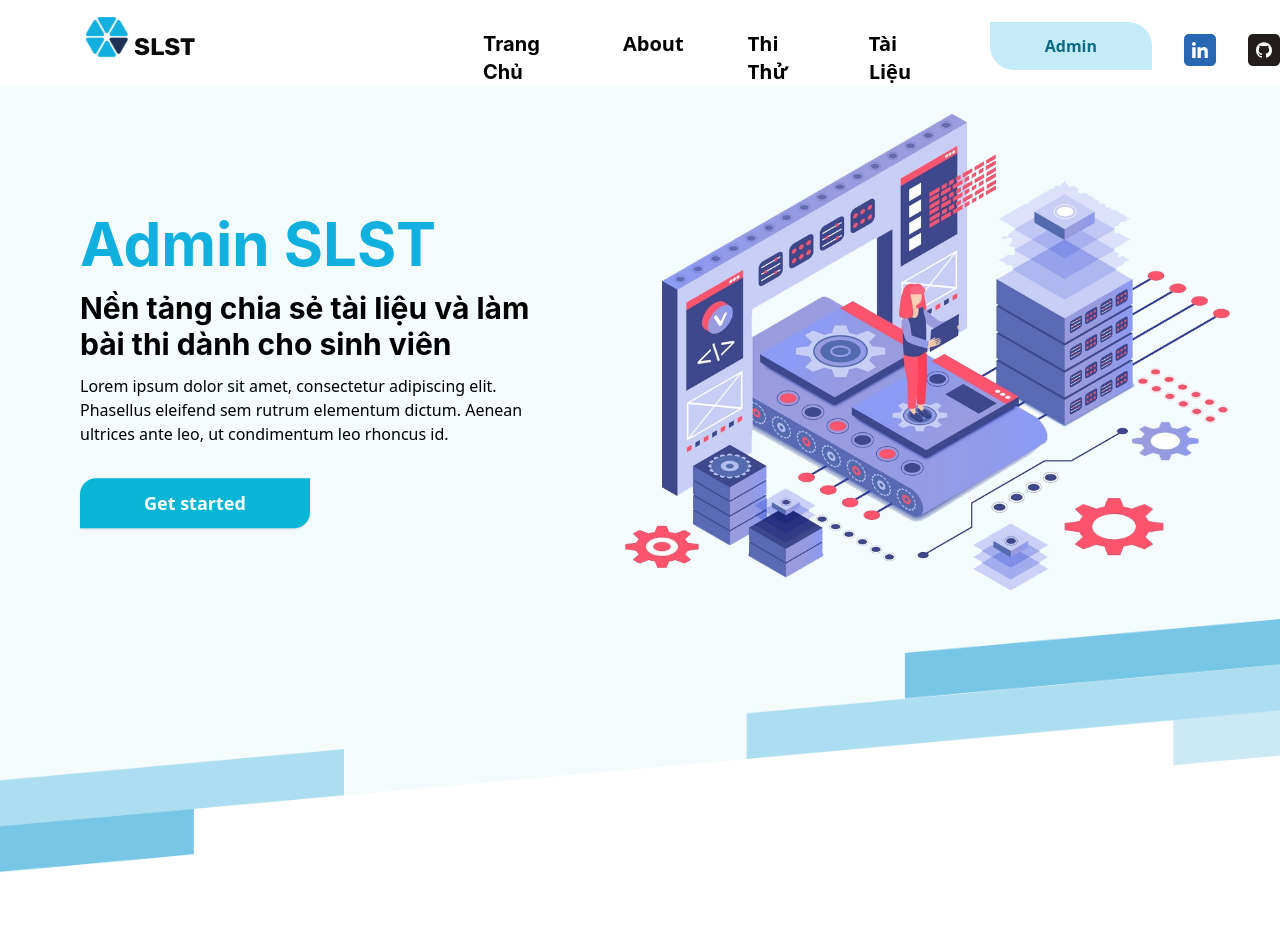
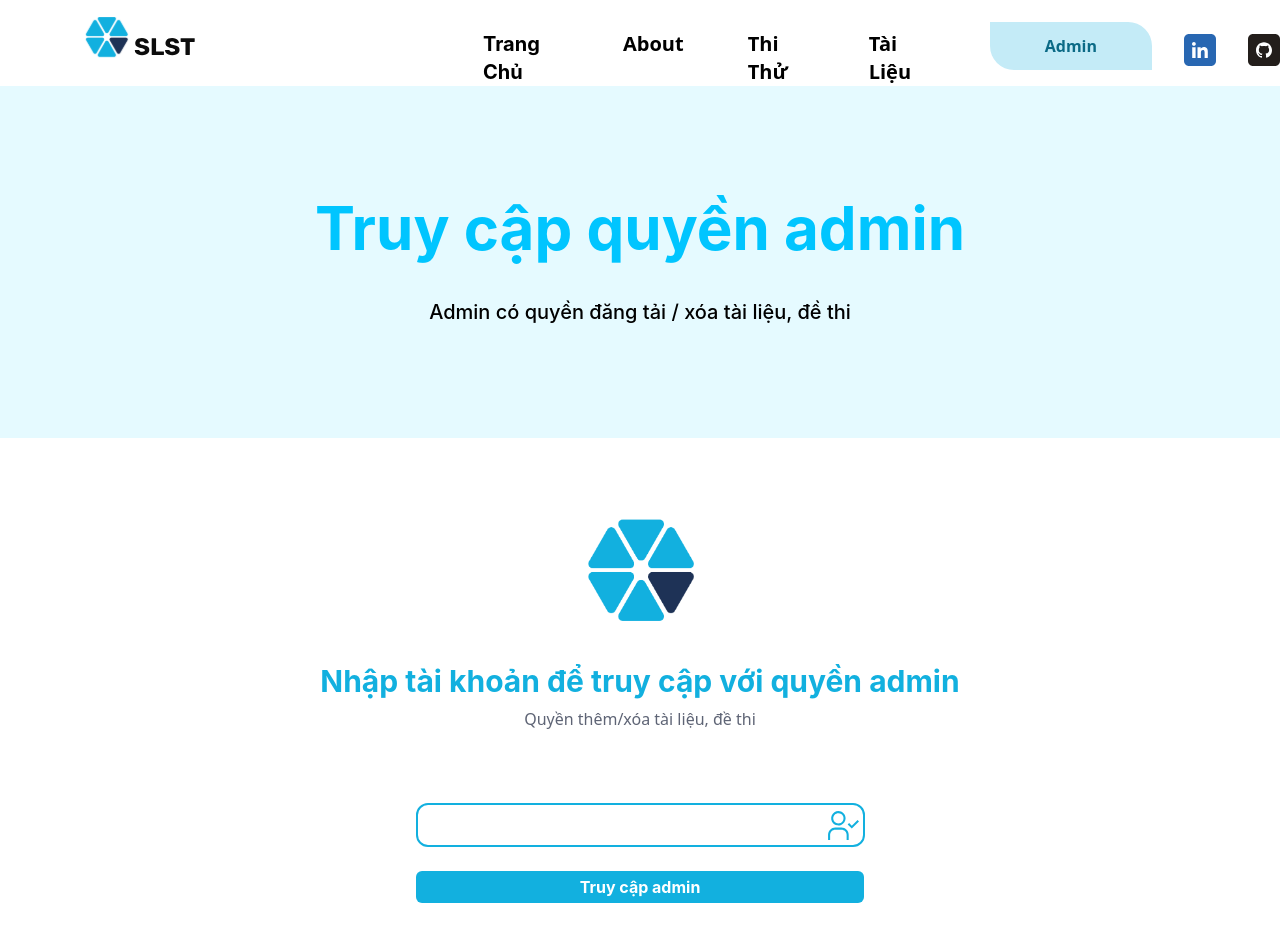
Before and after one commit to FunDev-Team/SLST-frontend, a React (Create React App) app: page /admin in a window 1280 px wide. Shown: the top 952 px of the page. Built offline with nearby package versions, Linux system fonts and the light colour scheme.

Commit message:
update 5 page

```diff
--- a/src/pages/Admin/Admin.tsx
+++ b/src/pages/Admin/Admin.tsx
@@ -4,44 +4,51 @@ import { Link } from "react-router-dom";
 import ButtonLeaf from "../../components/ButtonLeaf";
 import Footer from "../../components/Footer";
 import IconAdmin from "./IconAdmin";
-import AccountAdmin from "./db.json"
+import ApiAccountAdmin from "./db.json";
+import { FaHeart } from "react-icons/fa";
 import Header from "../../components/Header";
 
 function Admin() {
-  const [accountTerm, setAccountTerm] = useState("");
-  const input = document.getElementById("idAdmin");
+  const [accountTerm, setAccountTerm] = useState(""); // state account đang nhâp
+  const [failAccount, setFailAccount] = useState(0); // 0 : là chưa nhập hoặc chưa click đăng nhập, 1 là sai mật khẩu
 
+  // handle xac nhận tài khoản khi log in -> return 1 nếu login fail, else login thành công
+  function logInFail(accountCurr: any) {
+    let flag = 1;
+    ApiAccountAdmin.account.every((value) => {
+      if (value.AccountAdmin === accountCurr) {
+        flag = 0;
+      }
+    });
+    return flag;
+  }
+  // xử lí sau khi login, nếu log in fail, tiến hành set state, ngược lại thông báo log in thành công
+  const handleLogIn = () => {
+    if (logInFail(accountTerm) === 1) {
+      setFailAccount(1);
+    } else {
+      alert("Đăng nhập thành công");
+
+    }
+  };
+  // xử lí khi nhấn enter ở khung input tài khoản admin
+  const hadleKeyDown = (e: { key: string }) => {
+    if (e.key === "Enter") {
+      handleLogIn();
+    }
+  };
   return (
     <>
+      {/* // intro admin page */}
       <Header />
-      {/* // intro admin page */}
-
-      <div className="grid  grid-cols-5  bg-[#f3fbfd] w-full pl-20  ">
-        <div className="pt-32  col-span-2">
-          <p className=" font-inter font-bold text-6xl text-[#12B0DF]">
-            Admin SLST
-          </p>
-          <p className="font-inter font-bold text-3xl max-w-xl mt-4">
-            Nền tảng chia sẻ tài liệu và làm bài thi dành cho sinh viên{" "}
-          </p>
-          <p className="mt-3 max-w-md">
-            Lorem ipsum dolor sit amet, consectetur adipiscing elit. Phasellus
-            eleifend sem rutrum elementum dictum. Aenean ultrices ante leo, ut
-            condimentum leo rhoncus id.{" "}
-          </p>
-          <Link to="/thiThu" className="flex m-auto mt-11">
-            <ButtonLeaf title="Get started" />
-          </Link>
-        </div>
-        <img
-          alt="Thumbnail"
-          src="./thumbnailAdmin.png"
-          className="pt-6 pl-10  col-span-3 max-h-[31.8rem]"
-        />
+      <div className="text-center py-28 bg-[#E5FAFF]">
+        <h1 className="font-inter font-bold text-6xl text-[#00C5FF]">
+        Truy cập quyền admin
+        </h1>
+        <h2 className="mt-10 font-inter font-medium text-xl">
+        Admin có quyền đăng tải / xóa tài liệu, đề thi
+        </h2>
       </div>
-
-      <img alt="Layout" src="./Layout.png" className="" />
-
       <div className="flex justify-center items-center mt-20">
         {" "}
         <img src="./logo.png" alt="" className="w-[7rem] " />
@@ -52,8 +59,23 @@ function Admin() {
       <h2 className="text-center text-[#5E6475] mt-2">
         Quyền thêm/xóa tài liệu, đề thi
       </h2>
+      <h1
+        className={
+          "text-center mt-9 -mb-11 font-semibold " +
+          (failAccount === 1 ? "text-[#eb5757]" : "hidden")
+        }
+      >
+        {" "}
+        ! Tài khoản admin vừa nhập không chính xác{" "}
+      </h1>
+
       <div className="relative flex justify-center items-center mt-14">
-        <div className="flex border-[#12B0DF] border-[3px]  rounded-xl ">
+        <div
+          className={
+            "flex border-[2px]  rounded-xl border-[#12B0DF]  " +
+            (failAccount == 0 ? "mt-4" : " ")
+          }
+        >
           <input
             id="idAdmin"
             type="text"
@@ -61,7 +83,9 @@ function Admin() {
             className="border-none  rounded-md  w-[25rem] h-10 outline-none ml-2"
             onChange={(e) => {
               setAccountTerm(e.target.value);
+              if (failAccount == 1) setFailAccount(0);
             }}
+            onKeyDown={hadleKeyDown}
           />
           <div className="mt-1 mr-1 cursor-pointer">
             {" "}
@@ -70,10 +94,14 @@ function Admin() {
         </div>
       </div>
       <div className="flex justify-center items-center  ">
-        <h1 className="mt-6 font-inter font-bold  cursor-pointer bg-[#12B0DF] text-center py-1 w-[28rem]  rounded-md text-white "
+        <h1
+          className="mt-6 font-inter font-bold  cursor-pointer bg-[#12B0DF] text-center py-1 w-[28rem]  rounded-md text-white "
           onClick={() => {
-
-          }}>Truy cập admin</h1>
+            handleLogIn();
+          }}
+        >
+          Truy cập admin
+        </h1>
       </div>
 
       <Footer />
--- a/src/pages/Admin/LogInFail.tsx
+++ /dev/null
@@ -1,13 +0,0 @@
-import React from 'react';
-import Swal from 'sweetalert2'
-
-function LogInFail() {
-
-    return (
-        <div>
-
-        </div>
-    );
-}
-
-export default LogInFail;
--- a/src/pages/Home/Home.tsx
+++ b/src/pages/Home/Home.tsx
@@ -27,7 +27,11 @@ function Home() {
             <ButtonLeaf title='Get started' />
           </Link>
         </div>
-        <img alt="Thumbnail" src="./thumbnailHome.png" className="pt-6  col-span-3" />
+        <img
+          alt="Thumbnail"
+          src="./thumbnailAdmin.png"
+          className="pt-6 pl-10  col-span-3 max-h-[31.8rem]"
+        />
       </div>
 
       <img alt="Layout" src="./Layout.png" className="" />
```
Also changed, not shown: 1 other file (tests, documents, lock files or other folders).
